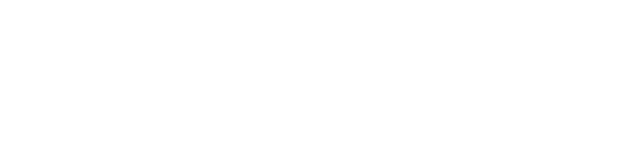
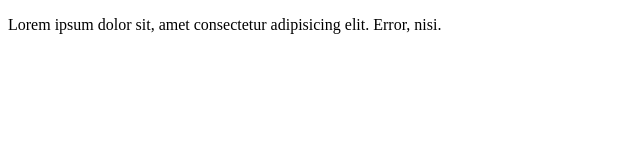
Before and after one commit to radytrainer/demo-git-branch, a plain HTML site: page index.html in a window 1280 px wide. Shown: the whole page, without its empty margins (0-640 px from the left). Drawn offline with Linux system fonts and the light colour scheme.

Commit message:
add para

```diff
--- a/index.html
+++ b/index.html
@@ -6,6 +6,6 @@
     <title>Document</title>
 </head>
 <body>
-
+    <p>Lorem ipsum dolor sit, amet consectetur adipisicing elit. Error, nisi.</p>
 </body>
 </html>
```
